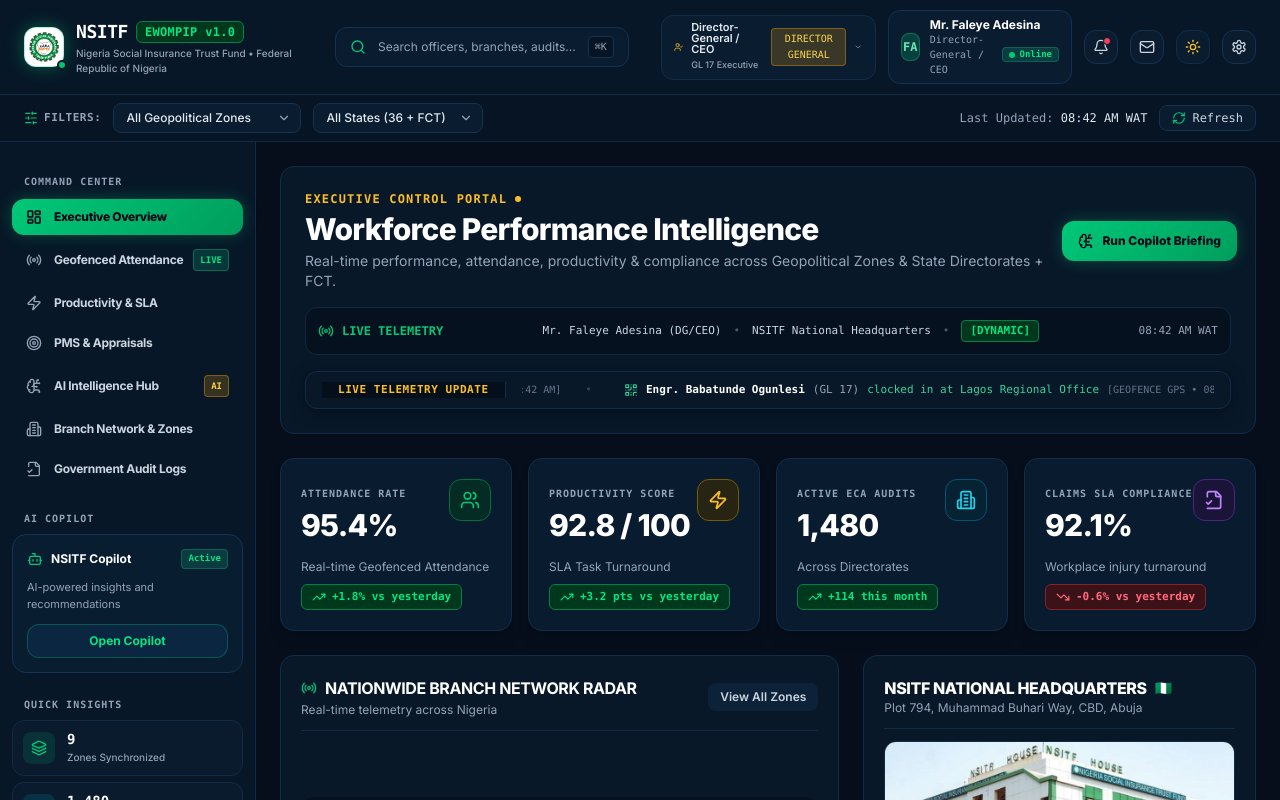
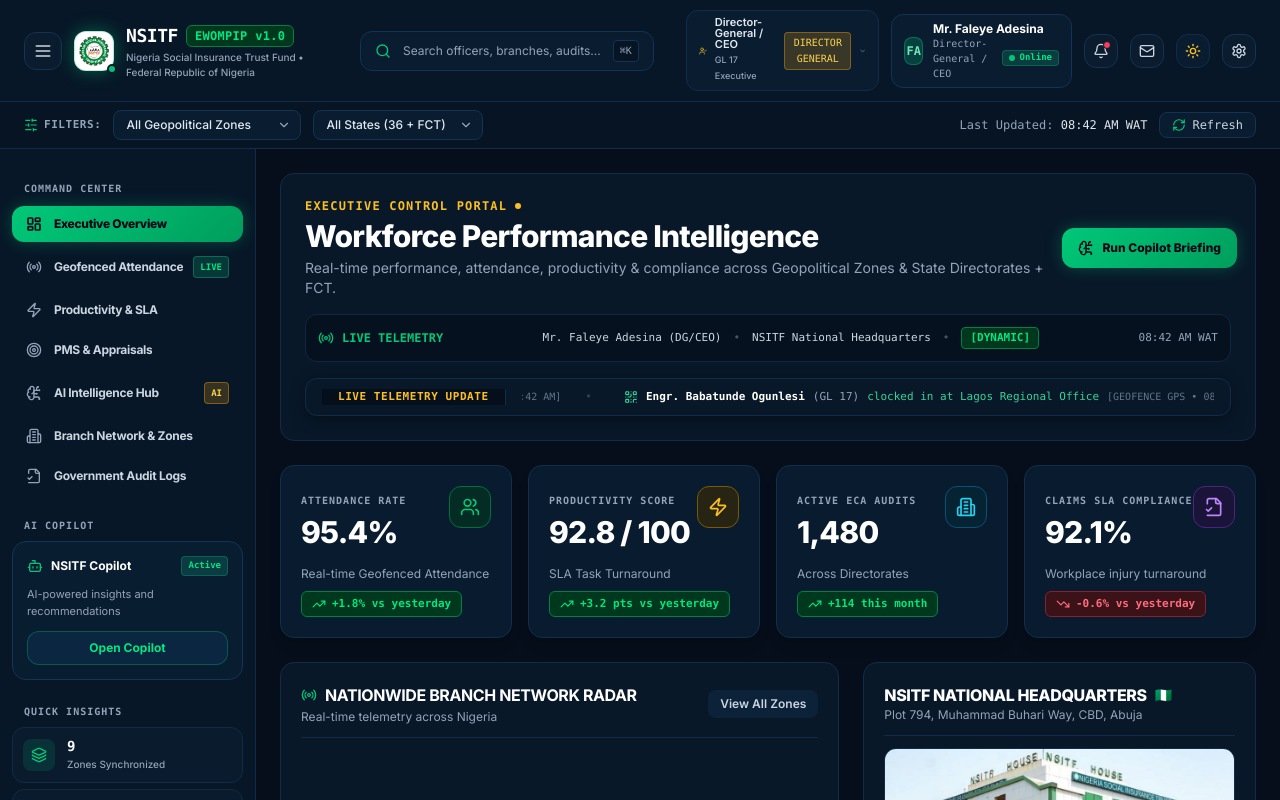
Before and after one commit to elameen37/nsitf-ewompip, a React (Vite) app: page / in a window 1280 px wide. Shown: the top 800 px of the page. Built offline with nearby package versions, Linux system fonts and the light colour scheme.

Commit message:
feat: animated sidebar slide-in/out - desktop collapse toggle + mobile smooth slide with backdrop

```diff
--- a/src/App.tsx
+++ b/src/App.tsx
@@ -31,12 +31,21 @@
 
 export const AppContent: React.FC = () => {
   const [mobileMenuOpen, setMobileMenuOpen] = useState(false);
+  const [desktopCollapsed, setDesktopCollapsed] = useState(false);
 
   return (
     <div className="min-h-screen bg-[#050e1a] text-slate-100 flex flex-col font-sans selection:bg-[#00c878] selection:text-slate-950">
-      <Header onToggleMobileMenu={() => setMobileMenuOpen(!mobileMenuOpen)} />
-      <div className="flex flex-1 relative">
-        <Sidebar mobileOpen={mobileMenuOpen} onCloseMobile={() => setMobileMenuOpen(false)} />
+      <Header
+        onToggleMobileMenu={() => setMobileMenuOpen(!mobileMenuOpen)}
+        onToggleDesktopSidebar={() => setDesktopCollapsed(!desktopCollapsed)}
+        desktopSidebarCollapsed={desktopCollapsed}
+      />
+      <div className="flex flex-1 relative overflow-hidden">
+        <Sidebar
+          mobileOpen={mobileMenuOpen}
+          onCloseMobile={() => setMobileMenuOpen(false)}
+          desktopCollapsed={desktopCollapsed}
+        />
         <MainContent />
       </div>
       <CommandPalette />
--- a/src/components/layout/Header.tsx
+++ b/src/components/layout/Header.tsx
@@ -21,7 +21,11 @@
 } from 'lucide-react';
 import { RoleSwitcher } from './RoleSwitcher';
 
-export const Header: React.FC<{ onToggleMobileMenu?: () => void }> = ({ onToggleMobileMenu }) => {
+export const Header: React.FC<{
+  onToggleMobileMenu?: () => void;
+  onToggleDesktopSidebar?: () => void;
+  desktopSidebarCollapsed?: boolean;
+}> = ({ onToggleMobileMenu, onToggleDesktopSidebar, desktopSidebarCollapsed = false }) => {
   const {
     currentRole,
     setIsCopilotOpen,
@@ -55,10 +59,20 @@
       <div className="px-4 sm:px-6 py-2.5 flex items-center justify-between gap-4 w-full">
         {/* Brand & Logo */}
         <div className="flex items-center gap-3">
+          {/* Mobile hamburger */}
           <button
             onClick={onToggleMobileMenu}
             className="lg:hidden p-2 rounded-xl bg-[#0a1c2e] border border-[#143252] text-slate-300 hover:text-white"
             title="Toggle Navigation"
+          >
+            <Menu className="w-5 h-5" />
+          </button>
+
+          {/* Desktop sidebar slide toggle */}
+          <button
+            onClick={onToggleDesktopSidebar}
+            className="hidden lg:flex p-2 rounded-xl bg-[#0a1c2e] border border-[#143252] text-slate-300 hover:text-white hover:border-[#00c878]/40 transition"
+            title={desktopSidebarCollapsed ? 'Expand Sidebar' : 'Collapse Sidebar'}
           >
             <Menu className="w-5 h-5" />
           </button>
--- a/src/components/layout/Sidebar.tsx
+++ b/src/components/layout/Sidebar.tsx
@@ -32,9 +32,14 @@
 interface SidebarProps {
   mobileOpen?: boolean;
   onCloseMobile?: () => void;
+  desktopCollapsed?: boolean;
 }
 
-export const Sidebar: React.FC<SidebarProps> = ({ mobileOpen = false, onCloseMobile }) => {
+export const Sidebar: React.FC<SidebarProps> = ({
+  mobileOpen = false,
+  onCloseMobile,
+  desktopCollapsed = false,
+}) => {
   const { activeTab, setActiveTab, setIsCopilotOpen, branches, tasks, attendanceLogs } = useTelemetry();
 
   const handleSelectTab = (tab: MainTab) => {
@@ -71,6 +76,7 @@
                 <button
                   key={item.tab}
                   onClick={() => handleSelectTab(item.tab)}
+                  title={desktopCollapsed ? item.label : undefined}
                   className={`w-full flex items-center justify-between px-3.5 py-2.5 rounded-xl text-xs font-bold transition-all group ${
                     isActive
                       ? 'glow-green-btn text-slate-950 font-extrabold shadow-lg'
@@ -79,13 +85,15 @@
                 >
                   <div className="flex items-center gap-3">
                     <Icon
-                      className={`w-4 h-4 transition ${
+                      className={`w-4 h-4 flex-shrink-0 transition ${
                         isActive ? 'text-slate-950 stroke-[2.5]' : 'text-slate-400 group-hover:text-[#00c878]'
                       }`}
                     />
-                    <span className="tracking-tight">{item.label}</span>
+                    {!desktopCollapsed && (
+                      <span className="tracking-tight truncate">{item.label}</span>
+                    )}
                   </div>
-                  {item.badge && (
+                  {!desktopCollapsed && item.badge && (
                     <span
                       className={`px-1.5 py-0.5 rounded text-[9px] font-mono font-bold ${
                         isActive
@@ -105,6 +113,7 @@
         </div>
 
         {/* ── AI COPILOT CARD ──────────────────────────────────────────────── */}
+        {!desktopCollapsed && (
           <div className="px-3">
             <div className="px-3 text-[10px] font-mono tracking-widest text-slate-400 uppercase mb-2 font-bold">
               AI COPILOT
@@ -133,8 +142,10 @@
               </button>
             </div>
           </div>
+        )}
 
         {/* ── QUICK INSIGHTS ────────────────────────────────────────────────── */}
+        {!desktopCollapsed && (
           <div className="px-3 space-y-2">
             <div className="px-3 text-[10px] font-mono tracking-widest text-slate-400 uppercase font-bold">
               QUICK INSIGHTS
@@ -186,10 +197,17 @@
               </div>
             </div>
           </div>
+        )}
       </div>
 
       {/* ── SECURE CONNECTION FOOTER ────────────────────────────────────────── */}
       <div className="p-4 border-t border-[#122c48] bg-[#05111e] space-y-2">
+        {desktopCollapsed ? (
+          <div className="flex justify-center">
+            <ShieldCheck className="w-4 h-4 text-[#00c878]" />
+          </div>
+        ) : (
+          <>
             <div className="text-[10px] font-mono text-slate-400 uppercase font-bold tracking-wider">
               SECURE CONNECTION
             </div>
@@ -200,30 +218,55 @@
                 <div className="text-[10px] text-slate-400 font-mono">Encrypted & Monitored</div>
               </div>
             </div>
-
             <div className="pt-2 text-[10px] text-slate-500 font-mono border-t border-[#10273f]">
               v1.0.0 • Secure • Encrypted
             </div>
+          </>
+        )}
       </div>
     </div>
   );
 
   return (
     <>
-      {/* Desktop Navigation Sidebar */}
-      <aside className="w-64 bg-[#071727] flex-shrink-0 border-r border-[#122c48] hidden lg:flex flex-col min-h-[calc(100vh-100px)]">
+      {/* ── DESKTOP SIDEBAR: Smooth slide in/out via width + opacity transition ── */}
+      <aside
+        className={`
+          bg-[#071727] flex-shrink-0 border-r border-[#122c48]
+          hidden lg:flex flex-col min-h-[calc(100vh-64px)]
+          overflow-hidden
+          transition-all duration-300 ease-in-out
+          ${desktopCollapsed ? 'w-[64px]' : 'w-64'}
+        `}
+      >
         {navContent}
       </aside>
 
-      {/* Mobile Drawer */}
-      {mobileOpen && (
-        <div className="fixed inset-0 z-50 lg:hidden flex">
-          <div className="fixed inset-0 bg-[#050e1a]/80 backdrop-blur-sm" onClick={onCloseMobile} />
-          <div className="relative w-72 max-w-[85vw] bg-[#071727] border-r border-[#122c48] h-full z-10 overflow-y-auto">
+      {/* ── MOBILE DRAWER: Slides in from left with backdrop fade ── */}
+      {/* Backdrop */}
+      <div
+        className={`
+          fixed inset-0 z-40 lg:hidden
+          bg-[#050e1a]/75 backdrop-blur-sm
+          transition-opacity duration-300
+          ${mobileOpen ? 'opacity-100 pointer-events-auto' : 'opacity-0 pointer-events-none'}
+        `}
+        onClick={onCloseMobile}
+      />
+
+      {/* Drawer Panel */}
+      <div
+        className={`
+          fixed inset-y-0 left-0 z-50 lg:hidden
+          w-72 max-w-[85vw]
+          bg-[#071727] border-r border-[#122c48]
+          overflow-y-auto
+          transition-transform duration-300 ease-in-out
+          ${mobileOpen ? 'translate-x-0' : '-translate-x-full'}
+        `}
+      >
         {navContent}
       </div>
-        </div>
-      )}
     </>
   );
 };
```
Also changed, not shown: 1 other file (tests, documents, lock files or other folders). Lines whose indentation alone changed are shown as unchanged.
